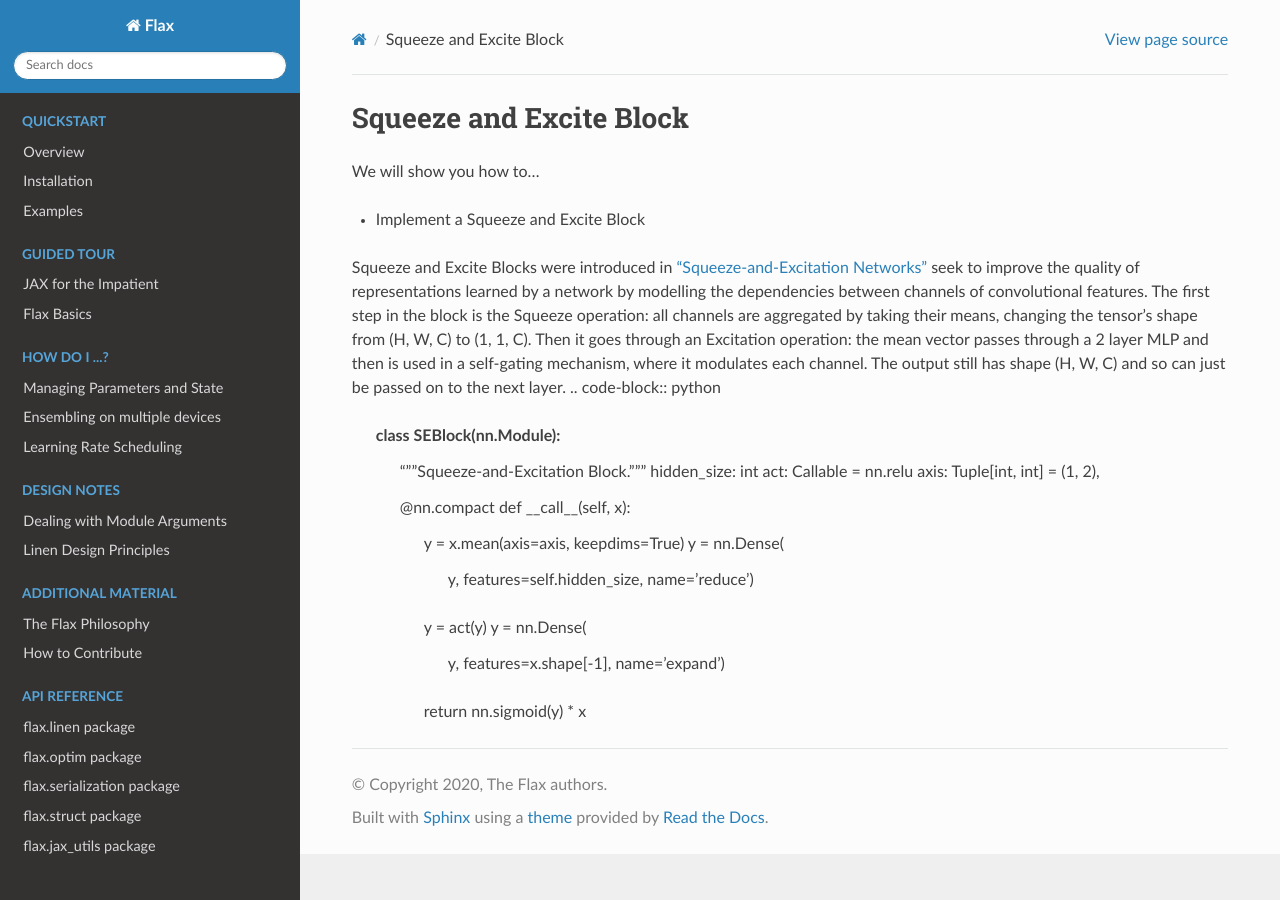
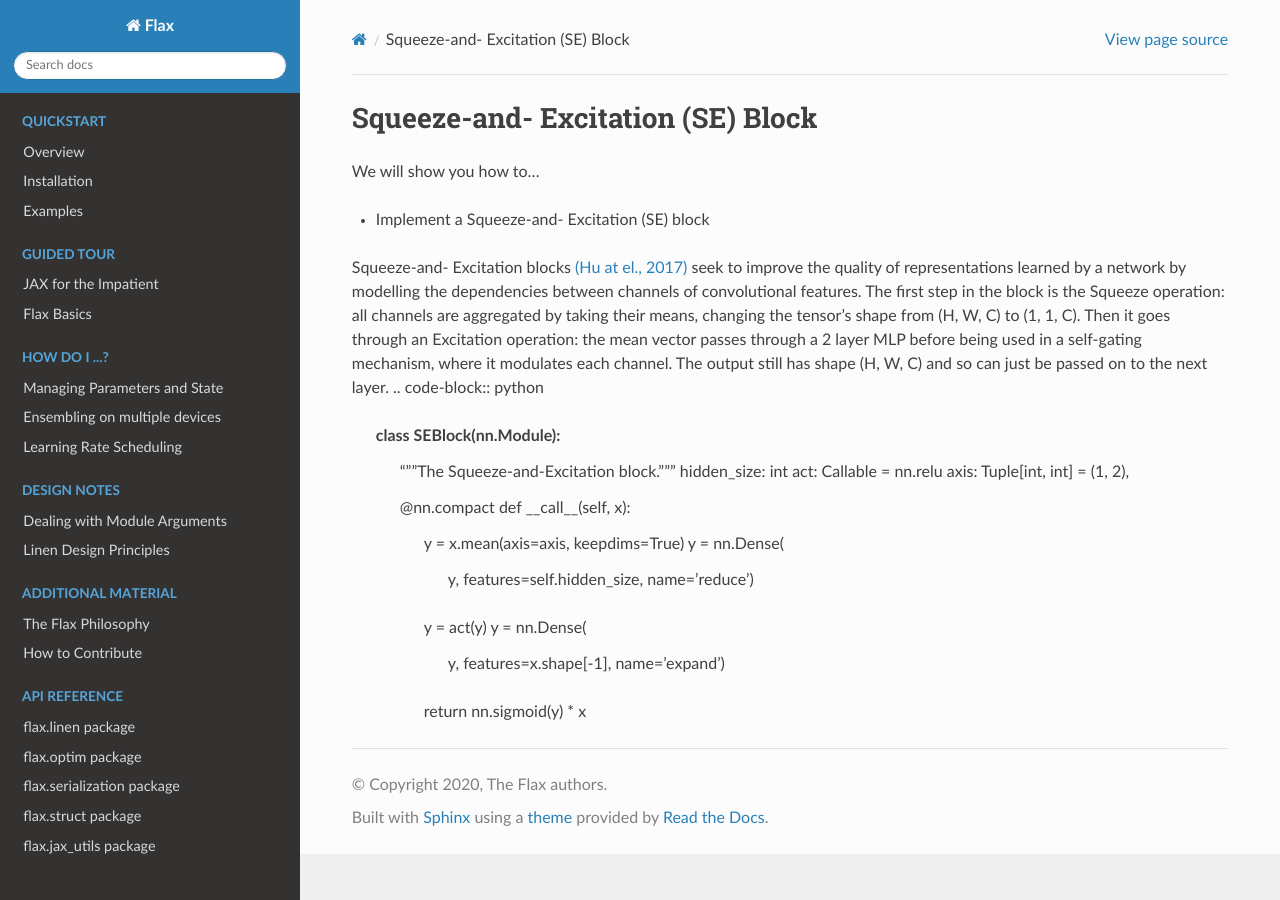
Before and after one commit to bortkomencw/flax, a Sphinx documentation site: the page built from docs/howtos/squeeze_and_excite.rst, in a window 1280 px wide. Built offline with Sphinx 7.4.7 and the Read the Docs theme 2.0.0, drawn with Linux system fonts in a browser that asks for light colours.

Commit message:
Apply suggestions from code review
Co-authored-by: 8bitmp3 <19637339+8bitmp3@users.noreply.github.com>

```diff
--- a/docs/howtos/squeeze_and_excite.rst
+++ b/docs/howtos/squeeze_and_excite.rst
@@ -1,20 +1,21 @@
-Squeeze and Excite Block
+Squeeze-and- Excitation (SE) Block
 =============================
 
 We will show you how to...
 
-* Implement a Squeeze and Excite Block
-Squeeze and Excite Blocks were introduced in `"Squeeze-and-Excitation Networks" <https://arxiv.org/abs/1709.01507>`_ seek to
+* Implement a Squeeze-and- Excitation (SE) block
+
+Squeeze-and- Excitation blocks `(Hu at el., 2017) <https://arxiv.org/abs/1709.01507>`_ seek to
 improve the quality of representations learned by a network by modelling the dependencies between channels of convolutional features.
 The first step in the block is the Squeeze operation: all channels are aggregated by taking their means, changing the
 tensor's shape from (H, W, C) to (1, 1, C). Then it goes through an Excitation operation: the mean vector passes through a 2 layer MLP
-and then is used in a self-gating mechanism, where it modulates each channel. The output still has shape (H, W, C) and so can just be passed
+before being  used in a self-gating mechanism, where it modulates each channel. The output still has shape (H, W, C) and so can just be passed
 on to the next layer.
 .. code-block:: python
 
 
   class SEBlock(nn.Module):
-    """Squeeze-and-Excitation Block."""
+    """The Squeeze-and-Excitation block."""
     hidden_size: int
     act: Callable = nn.relu
     axis: Tuple[int, int] = (1, 2),
```
